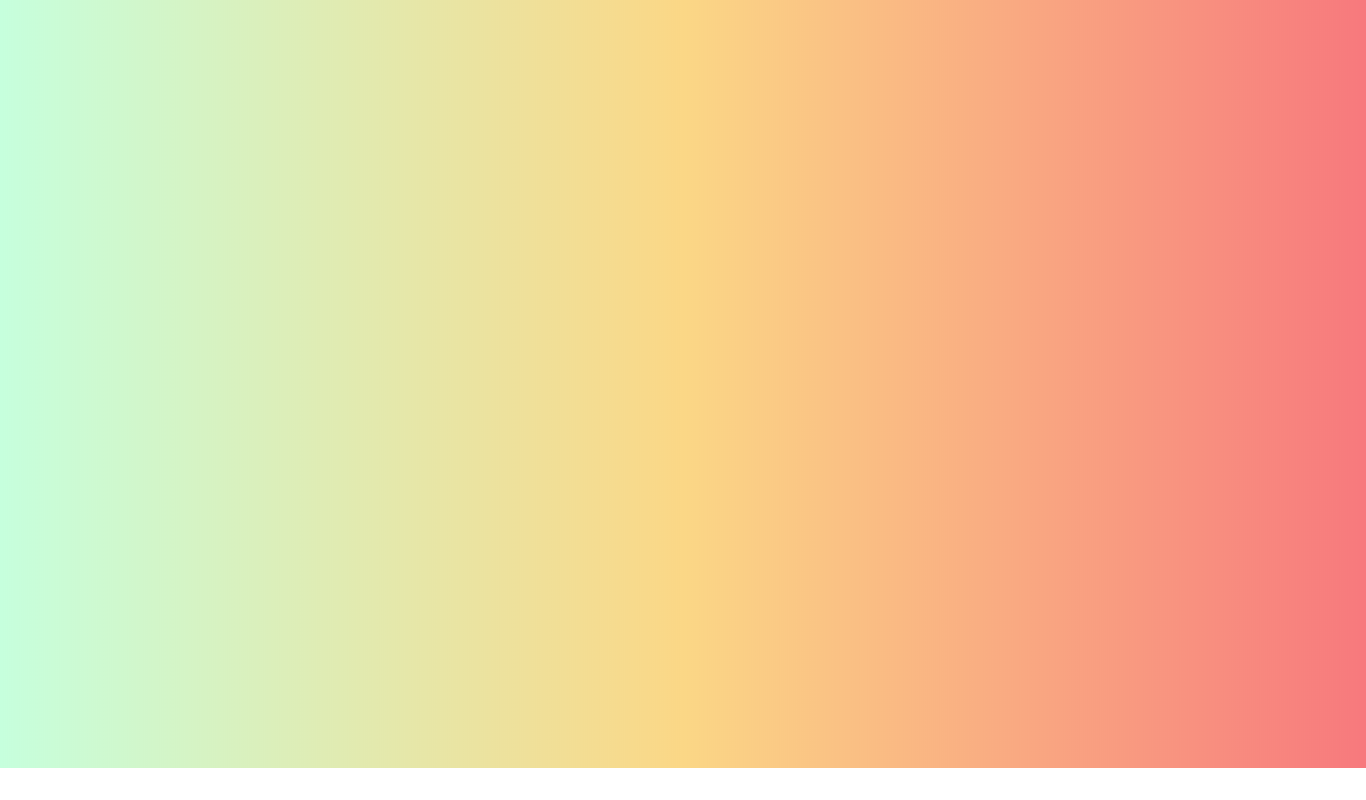
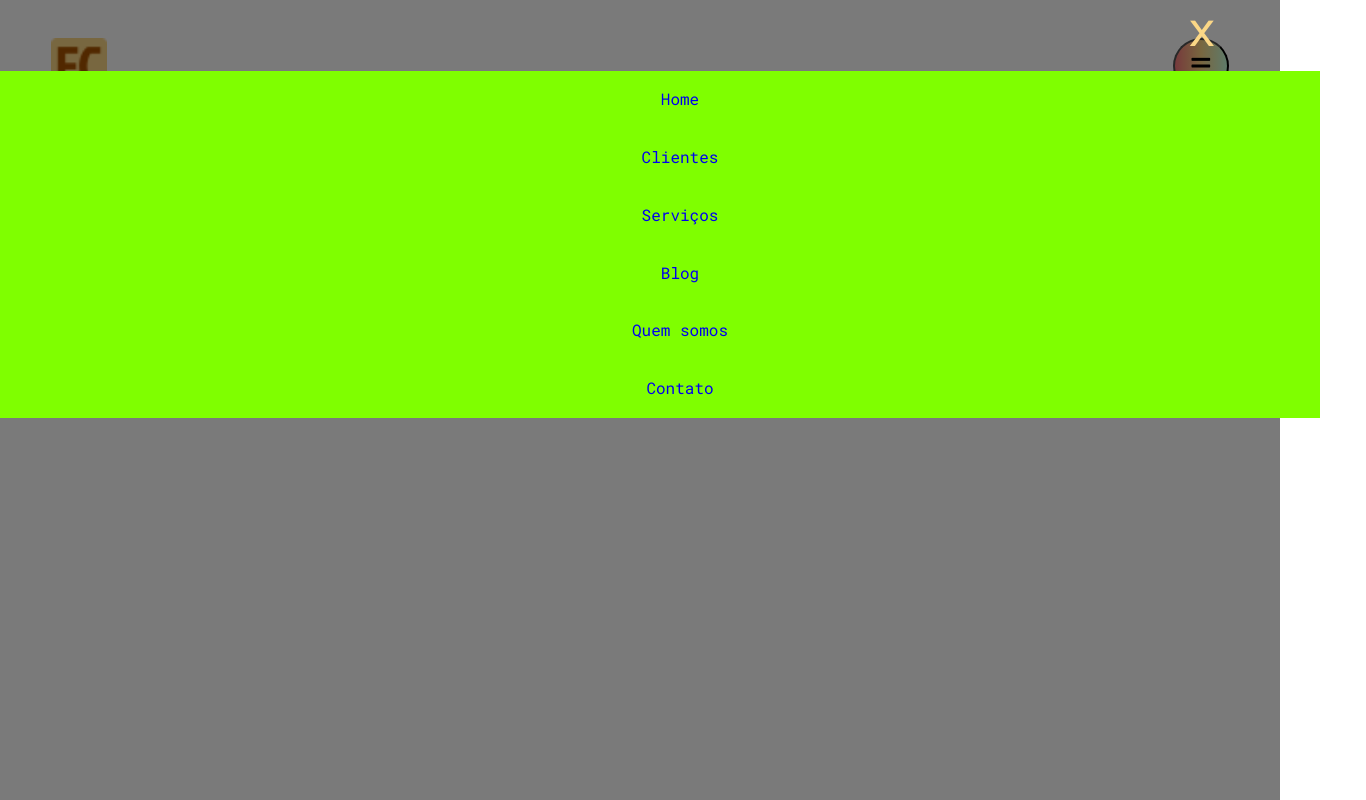
Before and after one commit to MoleraBoy/responsivo, a plain HTML site: page html/index.html in a window 1280 px wide. Shown: the whole page, 1366 px wide, since content can reach past the window. Drawn offline with Linux system fonts and the light colour scheme; a web font is replaced by a local one.

Commit message:
:up: em andamento...

```diff
--- a/css/style.css
+++ b/css/style.css
@@ -0,0 +1,102 @@
+/* Alguns imports (fonts e icones) */
+
+@import url('https://fonts.googleapis.com/css2?family=Baloo+Tamma+2:wght@400;500;600;700;800&family=Roboto+Mono:ital,wght@0,300;0,400;0,500;0,600;0,700;1,300;1,400;1,500;1,600;1,700&family=Roboto:ital,wght@0,300;0,400;0,500;0,700;1,100;1,300;1,400&display=swap');
+@import url('https://cdnjs.cloudflare.com/ajax/libs/font-awesome/5.14.0/css/all.min.css');
+
+/* Root */
+
+:root {
+    --font-primary: 'Baloo Tamma 2';
+    --font-secundary: 'Roboto';
+    --font-action: 'Roboto Mono';
+}
+
+
+/* Fonts */
+
+h1 {
+    font-family: var(--font-primary);
+}
+
+h2 {
+    font-family: var(--font-secundary);
+}
+
+h3 {
+    font-family: var(--font-secundary);
+}
+
+p {
+    font-family: var(--font-secundary);
+}
+
+button {
+    font-family: var(--font-action);
+}
+
+a {
+    font-family: var(--font-action);
+}
+
+
+/* Header */
+
+.cabess {
+    width: 92%;
+    float: left;
+    padding: 3% 4%;
+}
+
+.logo {
+    width: 3.5rem;
+    height: 3.5rem;
+    float: left;
+    background: url(../img/logo/logo-mobile.png) center center/3.5rem no-repeat;
+    font-size: 0;
+}
+
+.botao {
+    width: 3.5rem;
+    height: 3.5rem;
+    float: right;
+    text-align: center;
+    border-radius: 3.5rem;
+    cursor: pointer;
+    background: #C6FFDD;
+    background: -webkit-linear-gradient(to right, #f7797d, #FBD786, #C6FFDD);
+    background: linear-gradient(to right, #f7797d, #FBD786, #C6FFDD);
+}
+
+
+/* Menu */
+
+.menu {
+    width: 100%;
+    height: 100%;
+    position: fixed;
+    background-color: rgba(0, 0, 0, 0.521);
+    top: 0;
+    left: 0;
+}
+
+.ali {
+    width: 100%;
+    text-align: center;
+    align-items: center;
+    float: left;
+    background: chartreuse;
+}
+
+.menu ul li {
+    padding: 1.5%;
+    text-align: center;
+    align-items: center;
+}
+
+.btn-close {
+    font-size: 3rem;
+    color: #FBD786;
+    float: right;
+    cursor: pointer;
+    margin-right: 5%;
+}
--- a/html/index.html
+++ b/html/index.html
@@ -1,24 +1,45 @@
 <!DOCTYPE html>
 <html lang="pt-BR">
+
+<!-- Começo da Head -->
 
 <head>
     <meta charset="UTF-8">
     <meta name="viewport" content="width=device-width, initial-scale=1.0">
+    <meta name="description" content="Site totalmente responsivo.">
+    <meta name="keywords" content="Site, Desenvolvimento Web, Responsivo, Design">
+    <meta name="robots" content="index, follow">
+    <meta name="author" content="Matheus Brandão da Silva">
     <link rel="stylesheet" href="../css/normalize.css">
     <link rel="stylesheet" href="../css/style.css">
-    <link rel="apple-touch-icon" sizes="180x180" href="../img/icones/apple-touch-icon.png">
-    <link rel="icon" type="image/png" sizes="32x32" href="../img/icones/favicon-32x32.png">
-    <link rel="icon" type="image/png" sizes="16x16" href="../img/icones/favicon-16x16.png">
-    <link rel="manifest" href="../img/icones/site.webmanifest">
+    <link rel="apple-touch-icon" sizes="180x180" href="../img/icones/apple.png">
+    <link rel="icon" type="image/png" sizes="32x32" href="../img/icones/32.png">
+    <link rel="icon" type="image/png" sizes="16x16" href="../img/icones/16.png">
+    <link rel="manifest" href="../img/icones/res.webmanifest">
     <title>Seja Frio e Calculista</title>
 </head>
 
+
+<!-- Fim da Head -->
+
 <body>
-    <div class="container">
-        <div class="cotainer-bg">
-            <img src="../img/bg/bg.jpg" alt="Background">
-        </div>
-    </div>
+    <header class="cabess">
+        <a href="index.html">
+            <h1 class="logo">Seja Frio e Calculista</h1>
+        </a>
+        <button class="botao"><i class="fa fa-bars fa-lg"></i></button>
+        <nav class="menu">
+            <a href="index.html" class="btn-close">x</a>
+            <ul class="ali">
+                <li><a href="#">Home</a></li>
+                <li><a href="#">Clientes</a></li>
+                <li><a href="#">Serviços</a></li>
+                <li><a href="#">Blog</a></li>
+                <li><a href="#">Quem somos</a></li>
+                <li><a href="#">Contato</a></li>
+            </ul>
+        </nav>
+    </header>
 </body>
 
 </html>
```
Also changed, not shown: css/normalize.css, img/criações/img-3.jpg (added), img/icones/16.png (renamed from img/icones/favicon-16x16.png), img/icones/32.png (renamed from img/icones/favicon-32x32.png), img/icones/apple.png (renamed from img/icones/apple-touch-icon.png), img/icones/res.webmanifest (renamed from img/icones/site.webmanifest), img/logo/icon.png (added), img/logo/logo-mobile.png (added), img/logo/logo.png (added), 3 other files.
